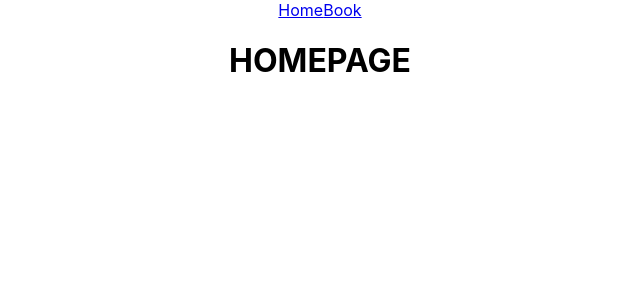
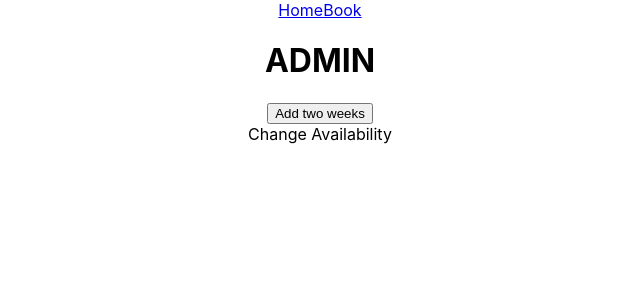
Before and after one commit to julienguyenn/car-detailing-site, a React (Create React App) app in the folder client/: page /admin in a window 1280 px wide. Shown: the top 300 px of the page, without its empty margins (320-960 px from the left). Built offline with nearby package versions, Linux system fonts and the light colour scheme.

Commit message:
added compontent for admin scheduling

```diff
--- a/client/src/App.js
+++ b/client/src/App.js
@@ -7,15 +7,13 @@ import {
   Link
 } from "react-router-dom";
 import BookingForm from './booking/BookingForm';
+import AddSchedule from './admin/AddSchedule'
 
 
 function App() {
 
   return (
     <Router>
-      <Router>
-      <Route path="/admin"></Route>
-      </Router>
     <div className="App">
       <Link to="/">Home</Link>
       <Link to="/book">Book</Link>
@@ -23,6 +21,10 @@ function App() {
       <Switch>
         <Route path="/book">
           <BookingForm />
+        </Route>
+        <Route path="/admin">
+          <h1>ADMIN</h1>
+          <AddSchedule />
         </Route>
         <Route path="/">
           <h1>HOMEPAGE</h1>
--- a/client/src/admin/addSchedule.js
+++ b/client/src/admin/addSchedule.js
@@ -0,0 +1,10 @@
+import React from 'react';
+
+export default function AddSchedule({}) {
+  return (
+    <div>
+      <button>Add two weeks</button>
+      <div>Change Availability</div>
+    </div>
+  )
+}
```
